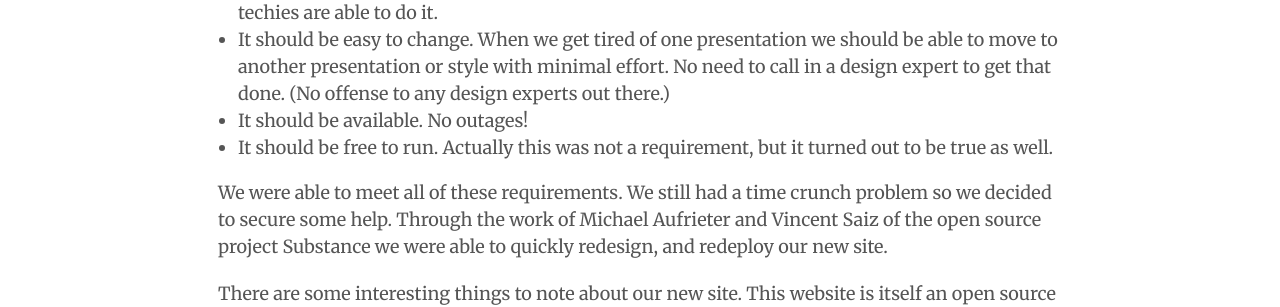
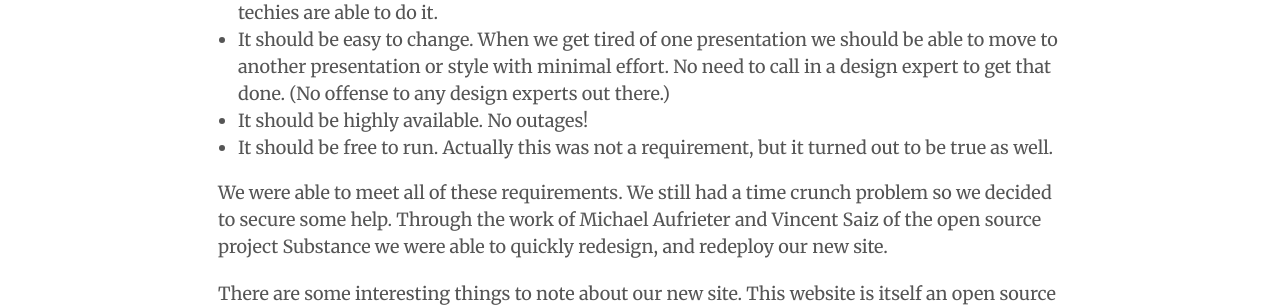
Before and after one commit to LucidTechnics/lucidtechnics.github.com, a Jekyll site: the page built from _posts/articles/2012-12-12-site-launch.md, in a window 1280 px wide. Shown: the part 1091-1398 px from the top of the page. Built offline with Jekyll 4.4.1, drawn with Linux system fonts in a browser that asks for light colours; nearby versions of some CDN libraries; comment, search, counter and statistics services are not loaded.

Commit message:
Updated _posts/articles/2012-12-12-site-launch.md

```diff
--- a/_posts/articles/2012-12-12-site-launch.md
+++ b/_posts/articles/2012-12-12-site-launch.md
@@ -21,7 +21,7 @@ So we decided to change that.  First we thought hard about the things we needed
 * It should be social.  If our fans like what we are doing here, it should be easy for them to tell others.
 * It should be easy to maintain.  When we have something to say, we should be able to just write it and it will appear on our site.  A non-technical person should be able to do this as easy as we techies are able to do it.
 * It should be easy to change.  When we get tired of one presentation we should be able to move to another presentation or style with minimal effort.  No need to call in a design expert to get that done. (No offense to any design experts out there.)
-* It should be available.  No outages!
+* It should be highly available.  No outages!
 * It should be free to run.  Actually this was not a requirement, but it turned out to be true as well.
 
 We were able to meet all of these requirements.  We still had a time crunch problem so we decided to secure some help. Through the work of Michael Aufrieter and Vincent Saiz of the open source project Substance we were able to quickly redesign, and redeploy our new site.
```
